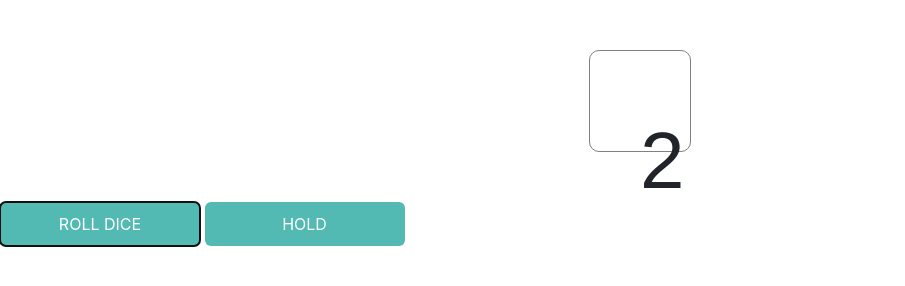
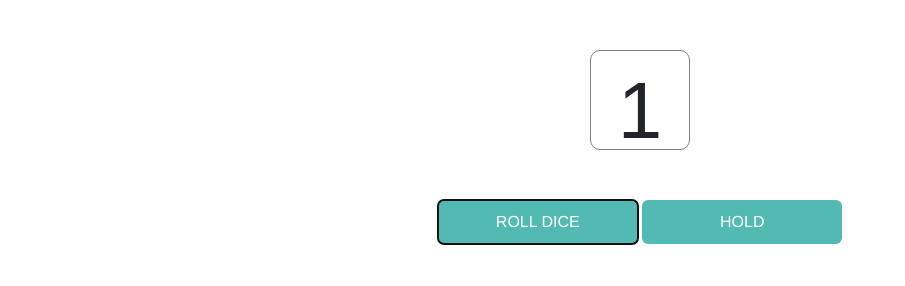
Before and after one commit to MalyPhong619/PigDice, a plain HTML site: page index.html in a window 1280 px wide. Both pictures are taken after a click on the button "ROLL DICE". Shown: the whole page, without its empty margins (0-905 px from the left). Drawn offline with nearby package versions, Linux system fonts and the light colour scheme.

Commit message:
work player 1 all together

```diff
--- a/css/styles.css
+++ b/css/styles.css
@@ -1,6 +1,7 @@
-* {
+body {
   font-family: Helvetica, Arial, sans-serif;
   text-align: center;
+  justify-content: center;
 }
 button {
   background-color: rgb(82, 186, 179);
@@ -11,11 +12,11 @@ button {
   text-transform: uppercase;
   width: 200px;
   cursor: pointer;
+  align-items: center;
 }
 #placeholder {
   height: 100px;
   width: 100px;
-  padding: 50px;
   margin: 50px auto;
   border: 1px solid gray;
   border-radius: 10px;
--- a/index.html
+++ b/index.html
@@ -9,9 +9,18 @@
     <title>Pig Dice</title>
   </head>
   <body>
+
     <p id="placeholder">
     </p>
     <button id="roll-button">Roll Dice</button>
     <button id="hold-button">Hold</button>
+
+    <div class="row">
+    <div class="col-md-4" id="player1-game">
+
+    </div>
+    <div class="col-md-4" id="player2-game">
+
+    </div>
   </body>
 </html>
--- a/js/scripts.js
+++ b/js/scripts.js
@@ -1,68 +1,45 @@
 // business logic
-var add = function(a, b) {
-  return a + b;
-}
-
-var player1 = new Players ("Victoria");
-var player2 = new Players ("Maly");
+var player1 = new Players ("Maly");
+var player2 = new Players ("Victoria");
 
 function Players(name, score, dice) {
   this.name = name,
-  this.score = [],
   this.dice = dice,
   this.totalScore = 0
 }
 
-Players.prototype.diceRoll = function(dice) {
-    this.dice = Math.floor(Math.random() * 6) + 1;
+function diceRoll() {
+  return Math.floor(Math.random() * 6) + 1;
+}
+
+Players.prototype.rolling = function() {
+  this.dice = diceRoll();
     if (this.dice === 1) {
-      this.score = [];
     } else if (this.dice >= 2 || this.dice <=6 && this.dice !== 1) {
-    this.score.push(this.dice);
-  }
-  return this.totalScore = this.score.reduce(add, 0);
+      this.totalScore += this.dice;
+  } return;
 }
 
 Players.prototype.holding = function() {
-  if (this.dice >=2 || this.dice <=6 && this.dice !== 1) {
-    this.score.push(this.dice);
-  }
-  return this.totalScore = this.score.reduce(add, 0);
-  this.score = [];
+  return ;
 }
 
 
+// // useriterface logic
+$(document).ready(function() {
 
 
+  $("#roll-button").click(function() {
+    player1.rolling();
+  $("#placeholder").text(player1.dice);
+  console.log(player1);
 
+  })
+  $("#hold-button").click(function() {
+    player1.holding();
+    $("#player1-game").text(player1.totalScore);
+    console.log(player1);
 
-
-
-
-
-
-
-//Prints dice roll to the page
-function printNumber(number) {
-  var placeholder = document.getElementById('placeholder');
-  placeholder.innerHTML = number;
-}
-// // useriterface logic
-$(document).ready(function(){
-  var rollButton = document.getElementById('roll-button');
-  var holdButton = document.getElementById('hold-button');
-
-
-  rollButton.onclick = function() {
-    var result = player1.diceRoll();
-    printNumber(result);
-    console.log(player1);
-    };
-
-  holdButton.onclick = function() {
-    var result = player1.holding();
-    printNumber(result);
-  };
-
+  })
 
 });
```
